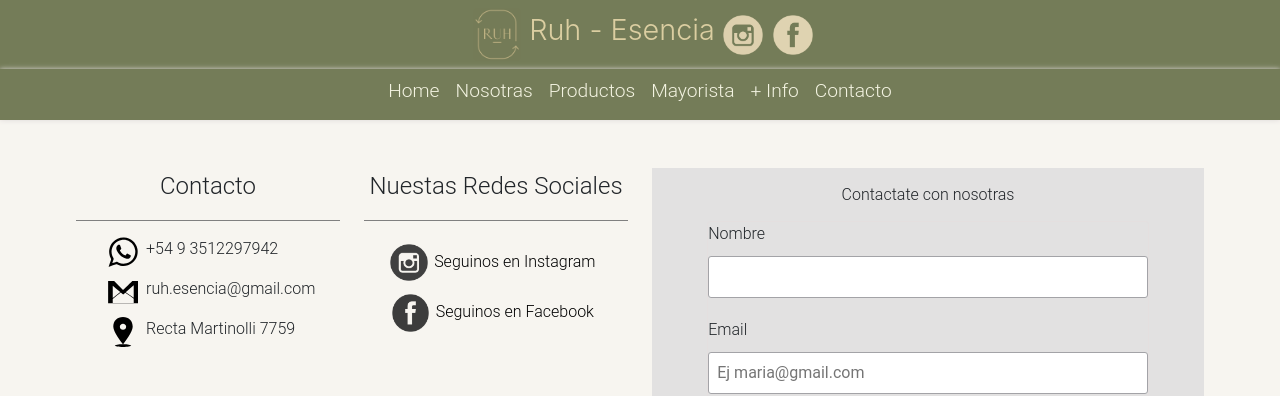
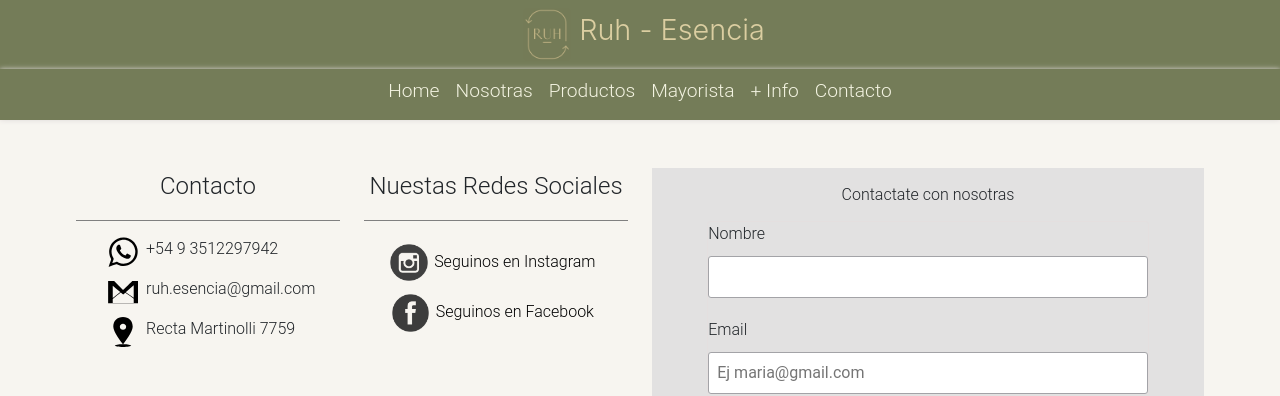
Before and after one commit to JULIANAMARTINET/Ruh, a website: page contacto.html in a window 1280 px wide. Shown: the top 396 px of the page. Drawn offline with nearby package versions, Linux system fonts and the light colour scheme.

Commit message:
ajustes varios

```diff
--- a/contacto.html
+++ b/contacto.html
@@ -22,12 +22,6 @@
             <div class="logo">
                 <img src="img/logo.jpg" alt="Logo" class="logo-img">
                 <h1>Ruh - Esencia</h1>
-            </div>
-            <div class="redes_head">
-                <a href="https://www.instagram.com/ruh.esencia/80X80" target="_blank" class="redes_head1">
-                    <img src="logos/insta-head.png" alt="Instagram" width="40"></a>
-                <a href="https://www.facebook.com" target="_blank" class="redes_head1">
-                    <img src="logos/face-head.png" alt="Facebook" width="40"></a>
             </div>
         </div>
 
--- a/scss/base/_header-home.scss
+++ b/scss/base/_header-home.scss
@@ -123,10 +123,6 @@
         background-color: transparent
     }
 
-    .dropdown-item {
-        color: nth($colores, 2);
-    }
-
     .navbar-toggler {
         margin: .25rem
     }
--- a/scss/base/_header.scss
+++ b/scss/base/_header.scss
@@ -29,21 +29,6 @@ header {
                 font-size: 1.8em;
                 font-weight: unset;
                 align-self: center;
-            }
-        }
-
-        .redes_head {
-            display: flex;
-            align-items: center;
-
-            .redes_head1 {
-                display: flex;
-                padding: 0em 0.5em;
-                width: 3.125em;
-
-                img {
-                    width: 2.5em
-                }
             }
         }
     }
```
Also changed, not shown: info.html (+0 -6 lines), mayorista.html (+0 -6 lines), nosotras.html (+0 -6 lines), productos.html (+0 -6 lines), css/style.css, 1 other file.
